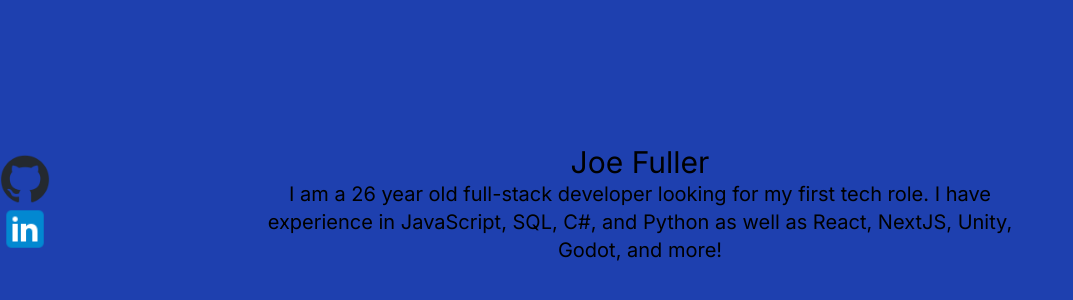
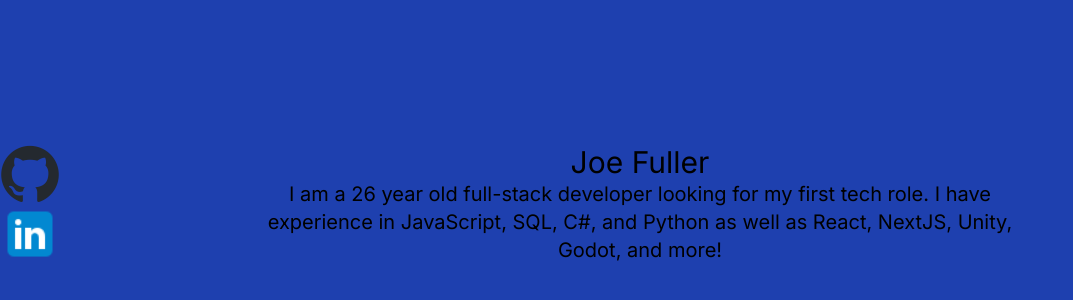
Before and after one commit to Joe-Fuller/portfolio, a Next.js app: page / in a window 1280 px wide. Shown: the part 196-496 px from the top of the page, without its empty margins (0-1073 px from the left). Built offline with nearby package versions, Linux system fonts and the light colour scheme.

Commit message:
increase icon size for socials

```diff
--- a/components/socials.js
+++ b/components/socials.js
@@ -3,8 +3,8 @@ import Image from "next/image";
 export default function Socials() {
   return (
     <div className="fixed inset-y-0 grid">
-      <a className="place-self-end" href="https://github.com/Joe-Fuller">
-        <Image src="/github.png" width="50" height="50" alt="Link to GitHub" />
+      <a className="place-self-end " href="https://github.com/Joe-Fuller">
+        <Image src="/github.png" width="60" height="60" alt="Link to GitHub" />
       </a>
       <a
         className="place-self-start"
@@ -12,8 +12,8 @@ export default function Socials() {
       >
         <Image
           src="/linkedin.png"
-          width="50"
-          height="50"
+          width="60"
+          height="60"
           alt="Link to LinkedIn"
         />
       </a>
```
